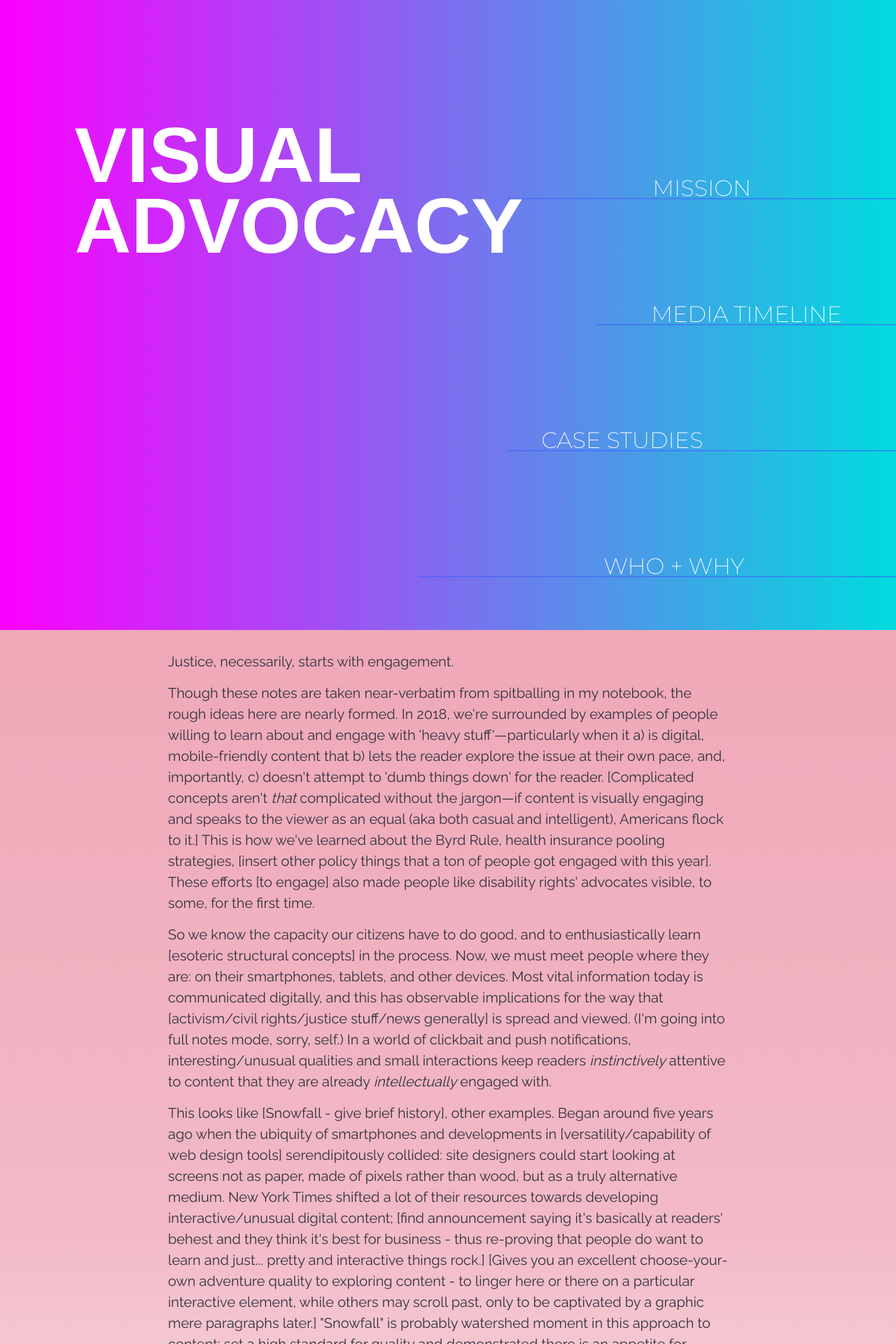
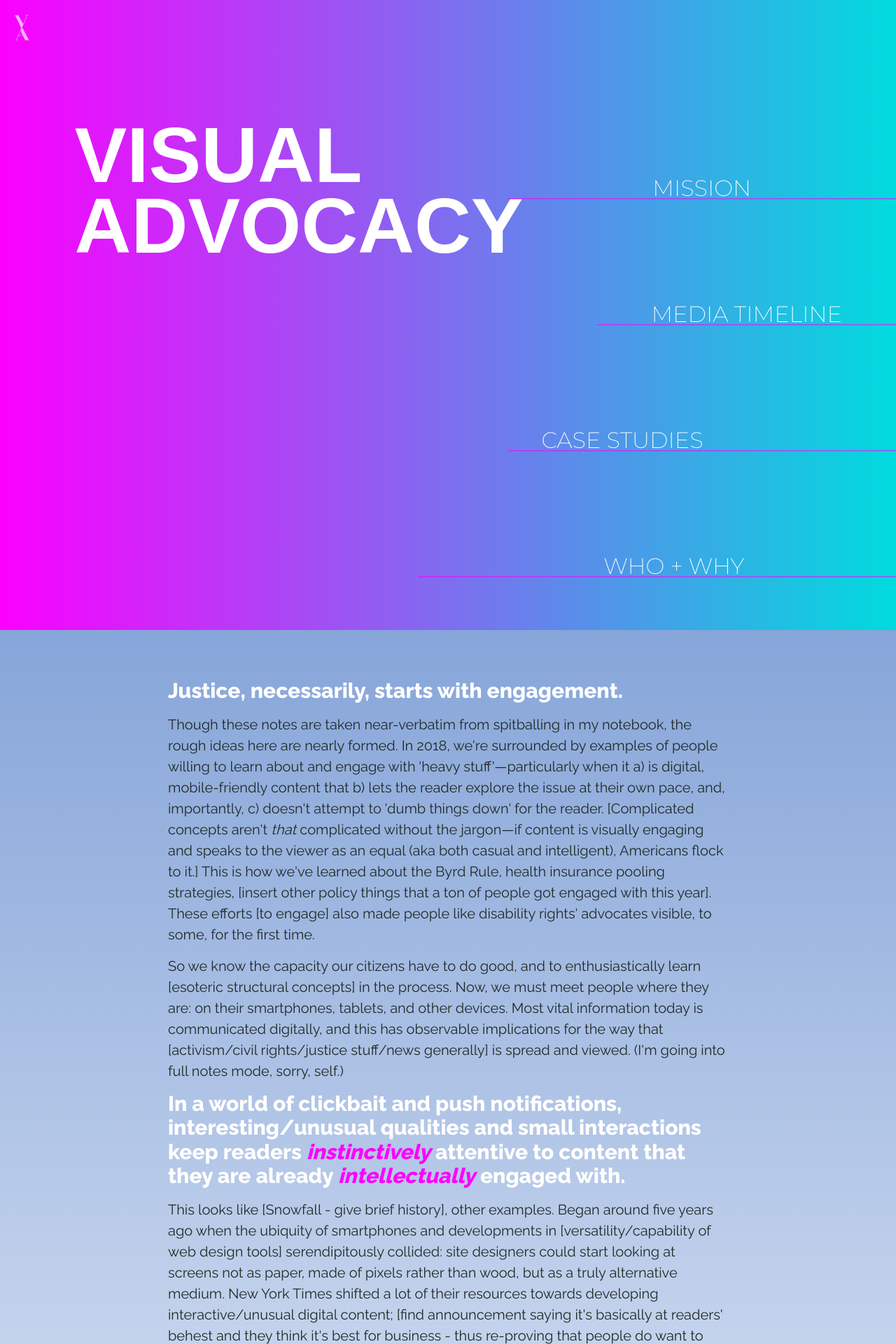
Before and after one commit to kbdonnally/visual-advocacy, a Jekyll site: the page built from new-home.html, in a window 1280 px wide. Shown: the top 1920 px of the page at 70% size. Built offline with Jekyll 4.4.1, drawn with Linux system fonts in a browser that asks for light colours; some web fonts are replaced; some of the changed text lies outside the part shown.

Commit message:
Change colors for new gradient; add home icon (logo)

```diff
--- a/_sass/_homepage.scss
+++ b/_sass/_homepage.scss
@@ -14,6 +14,25 @@ html, body {
 	width: 100%;
 	font-family: "Raleway", sans-serif;
 	font-size: 1rem;
+}
+
+.home-va-logo {
+	position: fixed;
+	display: block;
+	z-index: 1;
+	height: 40px;
+	margin-top: 20px;
+	margin-left: 20px;
+	opacity: .7;
+	transition: opacity .2s;
+	&:hover, &:focus {
+		opacity: 1;
+	}
+	img {
+		height: 40px;
+		-webkit-filter: invert(100%);
+		filter: invert(100%);
+	}
 }
 
 .home-grid-container {
@@ -41,6 +60,13 @@ html, body {
  $hollywood-cerise: hsla(319, 100%, 44%, 1); // platonic ideal magenta
  $majorelle-blue:	hsla(253, 81%, 58%, 1);
 
+ $magenta:			#fc00ff;
+ $teal:				#00dbde;
+
+ /**
+  * pink: #fc00ff = rgba(252, 0, 255, 1) = hsla(299, 100%, 50%, 1)
+  * teal: #00dbde = rgba(0, 219, 222, 1) = hsla(181, 100%, 44%, 1)
+  */
 
 .home-grid-landing {
 	grid-area: landing;
@@ -49,7 +75,8 @@ html, body {
 	flex-flow: column;
 	justify-content: center;
  	background-image: -webkit-linear-gradient(to right, #fc00ff, #00dbde);
- 	background-image: linear-gradient(to right, #fc00ff, #00dbde); /* rgb(252, 0, 255), rgb(0, 219, 222) */
+ 	background-image: linear-gradient(to right, #fc00ff, #00dbde);
+
   	@media screen and (min-width: 768px) {
   		flex-flow: row;
   		align-items: center;
@@ -168,12 +195,12 @@ html, body {
 			display: block;
 			height: 1px;
 			width: 100%;
-			background-color: rgba(63, 94, 251, 1); // white;
+			background-color: $magenta; // rgba(63, 94, 251, 1); // white;
 		//	transform: translate(0, -11px);
 		}
 	}
 	&:hover, &:focus {
-		color: rgba(63, 94, 251, 1);
+		color: $magenta;
 	}
 	@media screen and (min-width: 768px) {
 		font-size: 2rem;
@@ -187,7 +214,7 @@ html, body {
 
 .home-grid-explainer {
 	grid-area: explainer;
-	background-image: linear-gradient(to bottom, rgba(239, 168, 184, 1), rgba(239, 168, 184, .8) 50%, white);
+	background-image: linear-gradient(to bottom, rgb(134, 165, 217), white);
 	padding: 0 4px;
 	@media screen and (min-width: 400px) {
 		padding: 0 4.167%;
@@ -208,21 +235,33 @@ html, body {
 	display: inline-block;
 	padding: .25em .5em;
 	margin-top: calc(1.5rem + 6px);
-	font-family: "Open Sans", sans-serif;
-	font-weight: bold;
+	font-family: "casablanca-urw", sans-serif;
+	font-weight: 700;
 	font-size: 2rem;
 	line-height: 1;
 	text-align: center;
 	text-transform: uppercase;
 	color: white;
-	border: 3px solid white;
+//	border: 3px solid white;
 }
 
 .home-explainer__text {
-	font-size: 1.25rem;
-//	font-weight: bold;
-	color: #30323D; // hsla(182, 100%, 75%, 1);
+	margin-top: 2em;
+	font-size: 1rem;
+	color: rgb(32, 42, 37);
 	line-height: 1.5;
+	.explainer-highlight {
+		color: white;
+		font-weight: bold;
+		font-size: 1.5em;
+		line-height: 1.15;
+		em, span {
+			color: $magenta;
+		}
+	}
+	@media screen and (min-width: 600px) {
+		font-size: 1.25rem;
+	}
 }
 
 /**
@@ -261,6 +300,7 @@ html, body {
 	width: 100%;
 	margin: 0;
 	padding: 0;
+	background-color: $onyx;
 }
 
 .home-examples__title {
@@ -272,9 +312,10 @@ html, body {
 	font-size: 2rem;
 	text-transform: uppercase;
 	text-align: center;
-	line-height: 2;
-	color: rgba(63, 94, 251, 1);
-	div {
+	color: $teal; // white;
+	margin-top: 1em;
+	line-height: 1;
+	span {
 		font-family: "Montserrat", sans-serif;
 		font-size: .5em;
 		font-weight: 200;
@@ -284,15 +325,15 @@ html, body {
 		line-height: 1;
 		opacity: .5;
 		display: none;
-		color: black;
+		color: white;
 	//	color: rgba(63, 94, 251, 1);
 	}
 	@media screen and (min-width: 400px) {
 		font-size: 3rem;
 	}
 	@media screen and (min-width: 650px) {
-		div {
-	//		display: block;
+		span {
+			display: block;
 		}
 	}
 	@media screen and (min-width: 768px) {
@@ -316,20 +357,21 @@ html, body {
 	flex-flow: row wrap;
 	justify-content: center;
 	align-items: flex-end;
-	margin: 0 8.33%;
+	margin: 0 4.167%;
 }
 
 [class*="home-examples__btn--"] {
 	display: inline-block;
-	padding: .5em .75em;
 	margin: 0 1em;
 	margin-bottom: 1em;
 	font-family: "Raleway", sans-serif;
-	font-size: 1.125rem;
+	font-weight: bold;
+	font-size: 1.25rem;
 	line-height: 1;
 	outline: none;
-	background-color: white;
-	border: 1px solid black;
+	color: $magenta;
+	background-color: transparent;
+	border: 1px solid transparent;
 	transition: color .2s, border-color .2s;
 	&:hover, &:focus {
 		color: $hollywood-cerise;
@@ -372,22 +414,39 @@ html, body {
 [class*="home-examples__example--"] {
 	position: relative;
 	height: 100vh;
-	width: 100%;
+	width: 83.33%;
+	margin: 0 8.33vw;
+	margin-bottom: 8.33vw;
+	color: white;
+	font-family: "Inconsolata", monospace;
+	font-size: 1.25rem;
+	/* temporary: */
+	background-color: rgba(0,0,0,.1);
+	display: flex;
+	flex-flow: column;
+	align-items: center;
+	justify-content: center;
+	div:first-of-type {
+		color: $magenta;
+		padding: 2em 1em;
+		line-height: 2;
+		text-align: center;
+		font-weight: bold;
+	}
+	ul {
+		padding: 1em;
+		line-height: 1.5;
+	}
 }
 
 .home-examples__example--1 {
-	background-color: rgba(63, 94, 251, .5);
-	display: flex;
-	align-items: center;
-	justify-content: center;
+
 }
 
 .home-examples__example--2 {
-	border: 2px solid salmon;
 }
 
 .home-examples__example--3 {
-	border: 2px solid lightpink;
 }
 
 /**
--- a/new-home.html
+++ b/new-home.html
@@ -4,6 +4,7 @@ title: My Home Design
 permalink: /new-home/
 ---
 
+<a class="home-va-logo" href="#"><img src="{{ "/assets/img/va-logo-rough-filled.svg" | relative_url }}" alt="Visual Advocacy logo"></a>
 <div class="home-grid-container">
 	<!-- Landing page -->
 	<div class="home-grid-landing">
@@ -30,13 +31,16 @@ permalink: /new-home/
 	<!-- Concepts and history -->
 	<div id="what" class="home-grid-explainer">
 		<div class="home-explainer__content-wrapper">
-			<!--div class="home-explainer__title">What</div--> <!-- what is it, and why does it matter? -->
+			<!--div class="home-explainer__title">Mission</div> <!-- what is it, and why does it matter? -->
 			<div class="home-explainer__text"><br/>
-				<p>Justice, necessarily, starts with engagement.</p>
+				<p class="explainer-highlight">Justice, necessarily, starts with engagement.</p>
 				<p>Though these notes are taken near-verbatim from spitballing in my notebook, the rough ideas here are nearly formed. In 2018, we're surrounded by examples of people willing to learn about and engage with 'heavy stuff'&mdash;particularly when it a) is digital, mobile-friendly content that b) lets the reader explore the issue at their own pace, and, importantly, c) doesn't attempt to 'dumb things down' for the reader. [Complicated concepts aren't <em>that</em> complicated without the jargon&mdash;if content is visually engaging and speaks to the viewer as an equal (aka both casual and intelligent), Americans flock to it.] This is how we've learned about the Byrd Rule, health insurance pooling strategies, [insert other policy things that a ton of people got engaged with this year]. These efforts [to engage] also made people like disability rights' advocates visible, to some, for the first time.</p>
-				<p>So we know the capacity our citizens have to do good, and to enthusiastically learn [esoteric structural concepts] in the process. Now, we must meet people where they are: on their smartphones, tablets, and other devices. Most vital information today is communicated digitally, and this has observable implications for the way that [activism/civil rights/justice stuff/news generally] is spread and viewed. (I'm going into full notes mode, sorry, self.) In a world of clickbait and push notifications, interesting/unusual qualities and small interactions keep readers <em>instinctively</em> attentive to content that they are already <em>intellectually</em> engaged with.</p>
+				<p>So we know the capacity our citizens have to do good, and to enthusiastically learn [esoteric structural concepts] in the process. Now, we must meet people where they are: on their smartphones, tablets, and other devices. Most vital information today is communicated digitally, and this has observable implications for the way that [activism/civil rights/justice stuff/news generally] is spread and viewed. (I'm going into full notes mode, sorry, self.)</p>
+
+				<p class="explainer-highlight">In a world of clickbait and push notifications, interesting/unusual qualities and small interactions keep readers <em>instinctively</em> attentive to content that they are already <em>intellectually</em> engaged with.</p>
 				<p>This looks like [Snowfall - give brief history], other examples. Began around five years ago when the ubiquity of smartphones and developments in [versatility/capability of web design tools] serendipitously collided: site designers could start looking at screens not as paper, made of pixels rather than wood, but as a truly alternative medium. New York Times shifted a lot of their resources towards developing interactive/unusual digital content; [find announcement saying it's basically at readers' behest and they think it's best for business - thus re-proving that people do want to learn and just... pretty and interactive things rock.] [Gives you an excellent choose-your-own adventure quality to exploring content - to linger here or there on a particular interactive element, while others may scroll past, only to be captivated by a graphic mere paragraphs later.] "Snowfall" is probably watershed moment in this approach to content: set a high standard for quality and demonstrated there is an appetite for deep-dive explorations of fairly academic topics.</p>
-				<p>Of course, this is nothing new: any movement for human equity in US history has relied on the most emotionally invigorating form of media available at the time, constrained only by the necessity of spreading [their materials] to the national masses at relatively low cost. Example in history of national struggle for Black civil rights/equity: slave narratives (printing cheap, high quality photos don't have words with them yet), "I AM A MAN" signs/march, Ferguson and Black Lives Matter. High-capability smartphones (and other devices) <em>are</em> that Goldilocks of "low cost for high audience" message distribution now: we must meet media where it's at. The "price" for the best shot at widespread civic engagement is lower now than any time in human history: making already-fascinating research/information aesthetically appealing/interesting.</p>
+				<p>Of course, this is nothing new:</p>
+				<p class="explainer-highlight">any movement for human equity in US history has relied on the most <span>emotionally invigorating form of media</span> available at the time,</p><p> constrained only by the necessity of spreading [their materials] to the national masses at relatively low cost. Example in history of national struggle for Black civil rights/equity: slave narratives (printing cheap, high quality photos don't have words with them yet), "I AM A MAN" signs/march, Ferguson and Black Lives Matter. High-capability smartphones (and other devices) <em>are</em> that Goldilocks of "low cost for high audience" message distribution now: we must meet media where it's at. The "price" for the best shot at widespread civic engagement is lower now than any time in human history: making already-fascinating research/information aesthetically appealing/interesting.</p>
 				<!-- Note re. danger: probably put in separate section,
 					 is part of "why this matters" -->
 				<p>The importance of this is vital, and the relative frivolity attributed to visual [contributions] is a dangerous notion (see: people not being freaked out by Nazis when they wear normal clothes). [insert that visuals are constantly undervalued because aesthetics are viewed as inherently feminine, but we see time and time again over centuries that this is the only way important information sticks deeply so societal change can be wrought.] Scholars trained in both cultural studies and design must apply these skills [in the ways described above], which will boost incredibly important [scholarly work/social justice involving academia, like the ERA movement] into the public discourse. A net social and academic good.<!-- For UVA and the nation! --></p>
@@ -53,7 +57,7 @@ permalink: /new-home/
 	</div>
 	<!-- Examples around the web -->
 	<div id="where" class="home-grid-examples">
-		<div class="home-examples__title">Examples<div>Visual advocacy around the web</div></div>
+		<div class="home-examples__title">Case Studies<!--span>Showcasing the broad range of VA in topic, publisher, and design choices.</span--></div>
 		<div class="home-examples__btns">
 			<button class="home-examples__btn--1">Generation <span><br/></span>Screwed</button>
 			<button class="home-examples__btn--2">The Princeton & <span><br/></span>Slavery Project</button>
@@ -63,14 +67,21 @@ permalink: /new-home/
 			<div class="home-examples__content">
 				<!-- do these with a loop, esp since needs title + pics + text for all 3 -->
 				<div id="ex1" class="home-examples__example--1">
-					<div class="home-ex1__title">Generation Screwed<div>by [page.author1]</div></div>
+					<div>Hi, I am very bad dummy content right now!<br/>Soon, I will have buttons to click between examples, plus swipe capability. And real information.</div>
+					<div class="home-ex__title">Generation Screwed</div>
+					<ul>
+						<li>Publisher: HuffPost</li>
+						<li>Topic: Structural macroeconomic difficulties facing Americans born between 1980 and 2000, and how, if possible, to address them.</li>
+						<li>Why it makes this list: Katherine hasn't yet figured out the web structure here, so this might be on another page.</li>
+					</ul>
+					<!--div>by [insert page.author1]</div></div-->
 					<!--img class="home-ex1__img1" src="{{ "img/concrete-texture.png" | relative_url }}" alt="web layout of example 1"-->
 				</div>
 				<div id="ex2" class="home-examples__example--2">
-					Example 2
+					<div class="home-ex__title">Princeton Slavery Project</div>
 				</div>
 				<div id="ex3" class="home-examples__example--3">
-					Example 3
+					<div class="home-ex__title">TBTA</div>
 				</div>
 			</div>
 		</div>
```
